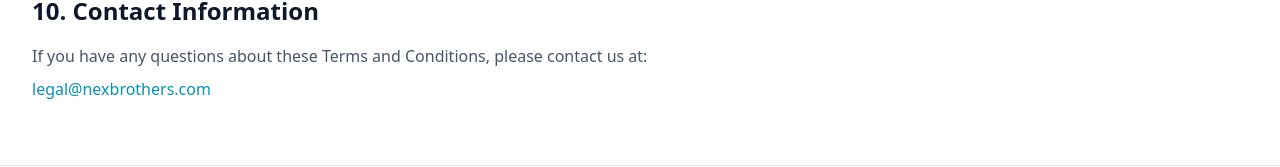
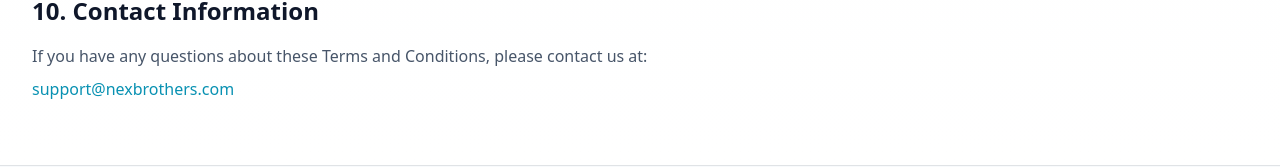
Before and after one commit to nexbrothers/web, a Next.js app: page /terms-and-conditions in a window 1280 px wide. Shown: the part 2557-2724 px from the top of the page. Built offline with nearby package versions, Linux system fonts and the light colour scheme.

Commit message:
fix: minor changes

```diff
--- a/src/app/terms-and-conditions/page.tsx
+++ b/src/app/terms-and-conditions/page.tsx
@@ -277,7 +277,7 @@
                 className="mt-2"
                 style={{ color: "var(--accent)" }}
               >
-                legal@nexbrothers.com
+                support@nexbrothers.com
               </p>
             </div>
           </FadeIn>
```
